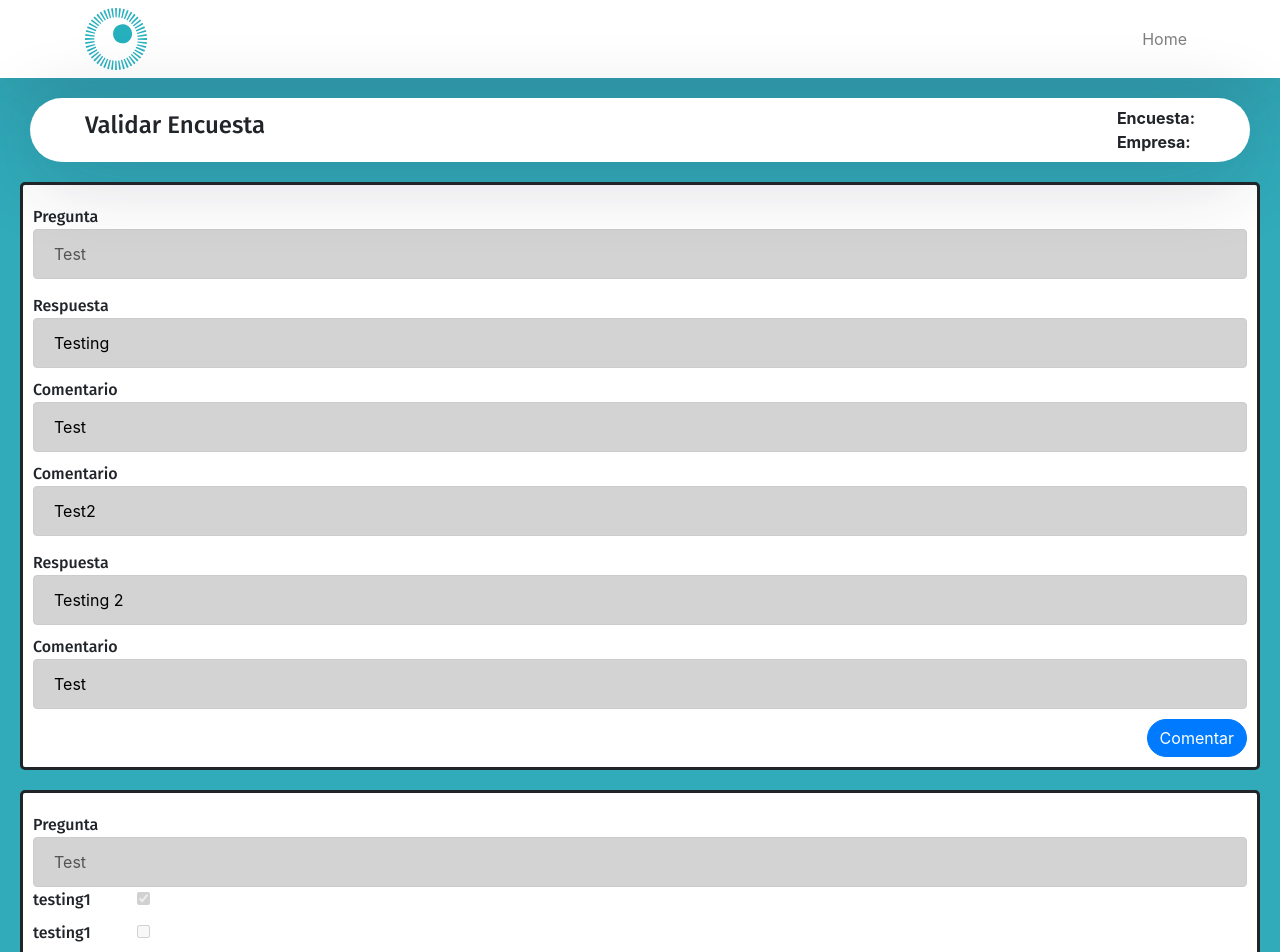
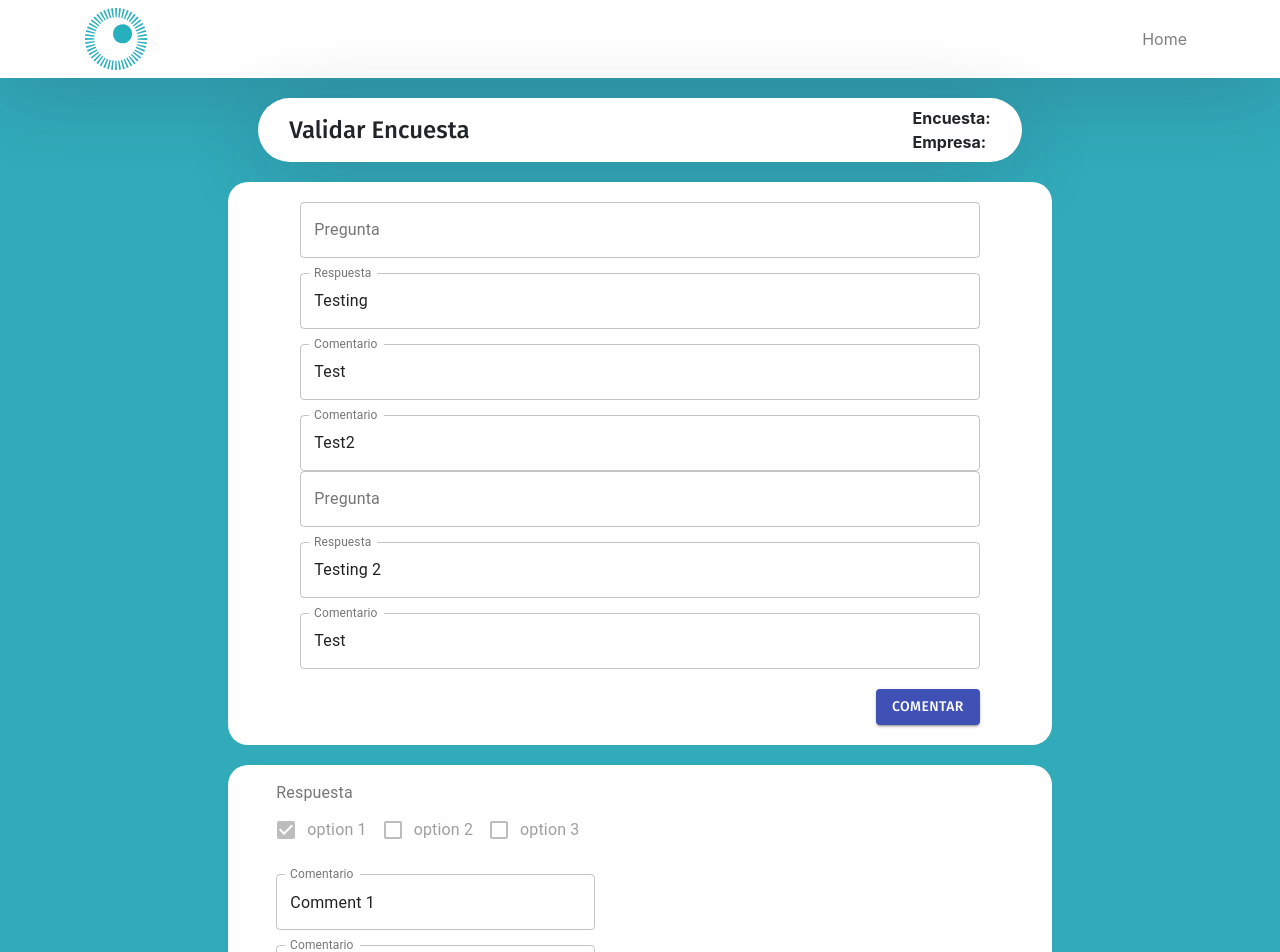
Before and after one commit to 39208750/API, a React (Create React App) app: page /Form in a window 1280 px wide. Shown: the top 952 px of the page. Built offline with nearby package versions, Linux system fonts and the light colour scheme.

Commit message:
add styles

```diff
--- a/src/App.css
+++ b/src/App.css
@@ -24,14 +24,9 @@
   color: white;
 }
 
-.marginTop20 {
+.marginTopBottom20 {
   margin-top:20px;
-}
-
-.dataTable {
-  margin-left: 30px;
-  margin-right: 30px;
-
+  margin-bottom:20px;
 }
 
 .padding {
@@ -42,15 +37,12 @@
   width:50%
 }
 
-.input {
+.textInput {
   width: 100%;
-  padding: 12px 20px;
-  display: inline-block;
-  border: 1px solid #ccc;
-  border-radius: 4px;
-  box-sizing: border-box;
-  background-color: lightgray
+}
 
+.inputContainer {
+  padding: 10px;
 }
 
 .mainData {
@@ -60,10 +52,13 @@
   margin-right: 30px;
 }
 
+.title {
+  margin-top: 10px;
+}
+
 .link {
   margin-right: 20px;
   color: black
-
 }
 
 .labelForm {
@@ -74,11 +69,19 @@
 .inlineDisplay {
   display: inline;
 }
+
+.centerContentMainData {
+  align-self: center;
+  justify-content: center;
+  margin: auto;
+}
+
 .centerContent {
   align-self: center;
   justify-content: center;
+}
 
-}
+
 .centerComponent {
   position: absolute;
   left: 50%;
@@ -87,10 +90,9 @@
 }
 
 .inputForm {
-  border-radius: 5px;
+  border-radius: 20px;
   padding: 10px;
   margin: 20px;
-  border-style: solid;
   background-color: white
 }
 
--- a/src/components/Validator/AnswerInput.js
+++ b/src/components/Validator/AnswerInput.js
@@ -1,9 +1,10 @@
 import React, { Component } from 'react';
+import { TextField, Checkbox, FormControl, FormLabel, FormGroup, FormControlLabel, Container } from '@material-ui/core';
 
 export default function AnswerInput(data) {
-    console.log(data)
     let disabled = data.user == 'Validator' ? 'none' : 'visible';
-
+    console.log("asdasdasdasdas");
+    console.log(data);
     return (
         <div>
             {(() => {
@@ -25,7 +26,6 @@ export default function AnswerInput(data) {
 }
 
 function renderFileType(data) {
-    console.log(data)
     return (
         <div>
             <form method="get" action={data.answer.path}>
@@ -35,30 +35,23 @@ function renderFileType(data) {
     )
 }
 
-function renderTextType(data, disabled) {
+function renderTextType(info, disabled) {
     return (
-        data.answer.map((data, index) => {
+        info.answer.answer.map((data, index) => {
             {
                 return (
-                    <div key={index} style={{ marginTop: 5 }}>
-                        <label for="respuesta" className="labelForm">Respuesta</label>
-
-                        <input type="text" value={data.label} name="lname" style={{ pointerEvents: disabled }} className="input" />
+                    <Container>
+                        <TextField label="Pregunta" defaultValue={info.question} InputProps={{ readOnly: true }} variant="outlined" className="textInput" />
+                        <TextField style={{ marginTop: 15 }} label="Respuesta" defaultValue={data.label} InputProps={{ readOnly: true }} variant="outlined" className="textInput" />
                         {
                             data.comment.map((comment, index) => {
 
                                 return (
-                                    <div key={index}>
-                                        <label for="comentario" className="labelForm" >Comentario</label>
-
-                                        <input type="text" value={comment} name="lname" className="input" />
-                                    </div>
+                                    <TextField style={{ marginTop: 15 }} label="Comentario" defaultValue={comment} InputProps={{ readOnly: true }} variant="outlined" className="textInput" />
                                 )
                             })
                         }
-                    </div>
-
-
+                    </Container>
                 )
             }
         })
@@ -67,43 +60,35 @@ function renderTextType(data, disabled) {
 
 function renderCheckboxType(data) {
     return (
-        data.answer.map((items, indexItems) => {
+        data.answer.answer.map((items, indexItems) => {
+            return (
+                <FormControl component="fieldset">
+                    <FormLabel style={{ marginTop: 15 }} component="legend">Respuesta</FormLabel>
+                    <FormGroup aria-label="position" row>
+                        {(() => {
                             return (
                                 items.options.map((item, indexItem) => {
-                    return (
-                        <div>
-                            {(() => {
                                     if (item.selected) {
                                         return (
-                                        <div className="row">
-                                            <div className="col-md-1">
-                                                <label for={indexItem}>{item.label}</label>
-                                            </div>
-
-                                            <div className="col-md-1">
-                                                <input type="checkbox" type="checkbox" checked disabled id={indexItem} />
-                                            </div>
-
-                                        </div>
+                                            <FormControlLabel disabled checked value={item.label} control={<Checkbox color="primary" />} label={item.label} labelPlacement="left" />
                                         )
                                     } else {
                                         return (
-                                        <div className="row">
-                                            <div className="col-md-1">
-
-                                                <label for={indexItem}>{item.label}</label>
-                                            </div>
-
-                                            <div className="col-md-1">
-                                                <input type="checkbox" type="checkbox" disabled id={indexItem} />
-                                            </div>
-                                        </div>
+                                            <FormControlLabel disabled value={item.label} control={<Checkbox color="primary" />} label={item.label} labelPlacement="left" />
                                         )
                                     }
+                                })
+                            )
                         })()}
-                        </div>
+                    </FormGroup>
+                    {
+                        items.comment.map((comment, index) => {
+                            return (
+                                <TextField style={{ marginTop: 15 }} label="Comentario" defaultValue={comment} InputProps={{ readOnly: true }} variant="outlined" className="textInput" />
                             )
                         })
+                    }
+                </FormControl>
             )
         })
     )
--- a/src/components/Validator/FormContainer.js
+++ b/src/components/Validator/FormContainer.js
@@ -1,5 +1,6 @@
 import React, { Component } from 'react';
 import AnswerInput from './AnswerInput'
+import { TextField, Container, Button, Grid } from '@material-ui/core';
 
 class FormContainer extends Component {
     // classes = useStyles();
@@ -12,7 +13,7 @@ class FormContainer extends Component {
     }
     render() {
         return (
-            <div>
+            <div className="centerContentMainData col-md-8">
                 {this.state.formData.map((data, index) => {
                     let form = renderForm(data, index);
                     { return (form) }
@@ -24,31 +25,16 @@ class FormContainer extends Component {
 
 function renderForm(data, index) {
     return (
-        <div className="inputForm">
-            <label for="pregunta" className="labelForm">Pregunta</label>
-            <input type="text" value={data.question} name="lname" disabled className="input" />
-
-            <AnswerInput answer={data.answer}  user="Validator" type={data.type}/>
-            <div>
-
-                {/* {data.answer.map((data, index) => {
-
-                    {
-                        return (
-                            <div key={index}>
-                                <input type="text" value={data.question} name="lname" className="input" value={data} />
-                            </div>
-                        )
-                    }
-                })} */}
-            </div>
-            <div className="row">
-                <div className="col-lg-12">
-                    <button type="submit" className="btn btn-primary validatorButton" style={{ float: "right" }} >Comentar</button>
-                </div>
-            </div>
-
-        </div>
+        <Container className="inputForm">
+            <Container className="inputContainer">
+                <AnswerInput answer={data} user="Validator" type={data.type} />
+                <Container className="row">
+                    <Grid container direction="row" justify="flex-end" alignItems="flex-end" style={{marginTop: 20}}>
+                        <Button variant="contained" color="primary">Comentar</Button>
+                    </Grid>
+                </Container>
+            </Container>
+        </Container>
     );
 }
 
--- a/src/components/Validator/MainData.js
+++ b/src/components/Validator/MainData.js
@@ -14,10 +14,11 @@ class MainData extends Component {
 
     render() {
         return (
-            <nav className="navbar navbar-expand-lg navbar-light mainData">
+            <div className="centerContentMainData col-md-8">
+                <div className="navbar navbar-expand-lg navbar-light mainData">
                     <div className="container">
                         <div className="collapse navbar-collapse" id="navbarTogglerDemo02">
-                        <h4>Validar Encuesta</h4>
+                            <h4 className="title">Validar Encuesta</h4>
                             <ul className="navbar-nav ml-auto" style={{ flexDirection: 'column' }}>
                                 <li className="nav-item">
                                     <b>Encuesta:</b> {this.props.encuestaName}
@@ -28,8 +29,8 @@ class MainData extends Component {
                             </ul>
                         </div>
                     </div>
-            </nav>
-
+                </div>
+            </div>
         );
     }
 }
--- a/src/components/Validator/Validator.js
+++ b/src/components/Validator/Validator.js
@@ -1,5 +1,4 @@
 import React, { Component } from 'react';
-import { BrowserRouter as Router } from "react-router-dom";
 import Header from '../header'
 import MainData from './MainData'
 import FormContainer from './FormContainer'
@@ -31,19 +30,18 @@ class Validator extends Component {
                             options: [
                                 {
                                     selected: true,
-                                    label: "testing1"
+                                    label: "option 1"
                                 },
                                 {
                                     selected: false,
-                                    label: "testing1"
+                                    label: "option 2"
                                 },
                                 {
                                     selected: false,
-                                    label: "testing1"
+                                    label: "option 3"
                                 }
                             ],
-                            comment: "Test"
-
+                            comment: ["Comment 1", "Comment 2"]
                         }
                     ],
                     question: "Test",
@@ -70,10 +68,7 @@ class Validator extends Component {
                 <div>
                     <Header login={false} />
                 </div>
-                <div>
                     <MainData empresaName={this.props.empresa} encuestaName={this.props.encuesta} />
-
-                </div>
                 <div>
                     <FormContainer formData={this.state.formData} />
                 </div>
--- a/src/components/home/TableData.js
+++ b/src/components/home/TableData.js
@@ -28,13 +28,13 @@ class TableData extends Component {
     }
     render() {
         return (
-            <TableContainer component={Paper} className="centerContent dataTable">
+            <TableContainer component={Paper} className="centerContent col-md-8">
                 <Table aria-label="simple table">
                     <TableHead>
                         <TableRow>
-                            <TableCell align="center">{this.state.cols[0]}</TableCell>
-                            <TableCell align="center">{this.state.cols[1]}</TableCell>
-                            <TableCell align="center">{this.state.cols[2]}</TableCell>
+                            <TableCell align="center"><b>{this.state.cols[0]}</b></TableCell>
+                            <TableCell align="center"><b>{this.state.cols[1]}</b></TableCell>
+                            <TableCell align="center"><b>{this.state.cols[2]}</b></TableCell>
                         </TableRow>
                     </TableHead>
                     <TableBody>
--- a/src/components/home/home.js
+++ b/src/components/home/home.js
@@ -108,7 +108,7 @@ class Home extends Component {
             login={false}
           />
         </div>
-        <div className="row centerContent marginTop20">
+        <div className="row centerContent marginTopBottom20">
           <div className="col-md-4">
             <Dropdown
               type="Empresa"
@@ -128,7 +128,7 @@ class Home extends Component {
           </div>
 
         </div>
-        <div className="row centerContent marginTop20">
+        <div className="row centerContent">
           <TableData
             ref={(table) => { this.HistoricTable = table }}
             cols={this.state.cols}
```
Lines whose indentation alone changed are shown as unchanged.
